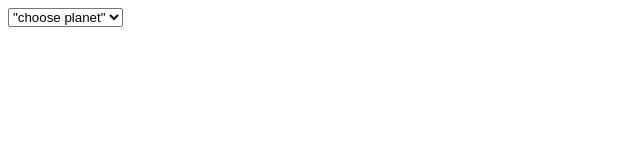
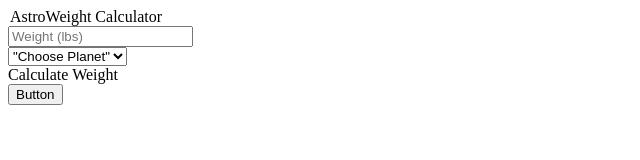
Before and after one commit to ninverno85/Astro-Weight-Calculator, a website: page index.html in a window 1280 px wide. Shown: the whole page, without its empty margins (0-640 px from the left). Drawn offline with Linux system fonts and the light colour scheme.

Commit message:
Added core business logic

```diff
--- a/index.html
+++ b/index.html
@@ -6,18 +6,27 @@
 
   </head>
   <body>
+
+      <legend>AstroWeight Calculator</legend>
     <!-- Write your markup here -->
+<input id="userWeight" type="text" placeholder="Weight (lbs)" />
 
-    <!-- Drop down function -->
-
-        <form id="form">
-          <select id="selectPlanet">
-          <option> "choose planet"</option>
+    <!-- Dropdown function -->
+        <form id="myForm">
+          <select id="planetSelect">
+          <option>"Choose Planet"</option>
         </select>
       </form>
 
+      <!-- Button -->
+        <div class="form-group">
+          <label class="col-md-4 control-label" for="singlebutton">Calculate Weight</label>
+          <div class="col-md-4">
+            <button id="calculateWeight" name="singlebutton" class="btn btn-primary" onclick="calculateWeight()">Button</button>
+          </div>
+        </div>
 
-
+        <p id="output"></p>
     <!-- Don't forget to add your <script> tag here -->
     <script src="main.js"></script>
   </body>
--- a/main.js
+++ b/main.js
@@ -1,48 +1,37 @@
 // Write your JavaScript code here
 var planets = [
-  {'Sun', 27.9},
-  {'Mercury', 0.377},
-  {'Venus', 0.9032},
-  {'Earth', 1},
-  {'Moon', 0.1655},
-  {'Mars', 0.3895},
-  {'Jupiter', 2.640},
-  {'Saturn', 1.139},
-  {'Uranus', 0.917},
-  {'Neptune', 1.148},
-  {'Pluto', 0.06}
+  ['Pluto', 0.06],
+  ['Neptune', 1.148],
+  ['Uranus', 0.917],
+  ['Saturn', 1.139],
+  ['Jupiter', 2.640],
+  ['Mars', 0.3895],
+  ['Moon', 0.1655],
+  ['Earth', 1],
+  ['Venus', 0.9032],
+  ['Mercury', 0.377],
+  ['Sun', 27.9]
 ];
 
 var select = document.getElementById('planetSelect');
-for (i=0; i<= planets.length;i++){
-  var planetName = planet[i][0];
+for (i=0; i<planets.length;i++){
+  var planetName = planets[i][0];
   var opt = document.createElement('option')
-  opt.textContext = planetName;
-  opt.value = planetName;
+  opt.innerText = planets[i][0];
+  opt.value = planets[i][1];
+  opt.textContent = planetName;
   select.appendChild(opt);
 }
 
-
-
-
-
-
-document.getElementById("output").innerHTML = story;
-console.log(planets[i])
-
-
-document.createElement()
+document.getElementById('calculateWeight').onclick = function handleClickEvent(ev){
+  alert('Hello!');
+  var userWeight = document.getElementById('userWeight').value;
+  var userChoice = document.getElementById('planetSelect').selectedIndex;
+  var gravity = document.getElementById('planetSelect').value;
+  console.log('Your ' + 'weight ' + 'on ' + 'planet ' + userChoice + ' is ' + (userWeight * gravity) + '!');
 }
 
 
-
-
-f
-int[][] myArray = new int[cols][rows];
-// Two nested loops allow us to visit every spot in a 2D array.
-// For every column I, visit every row J.
-for (int i = 0; i < cols; i++) {
-  for (int j = 0; j < rows; j++) {
-    myArray[i][j] = 0;
-  }
-}
+//var planetName = document.getElementById('planetSelect').options[userChoice];
+//var sel(Index) = document.getElementById('plenetSelect').selectIndex;
+//var selGravity = document.getElementById('planetSelect')[select index].value
```
